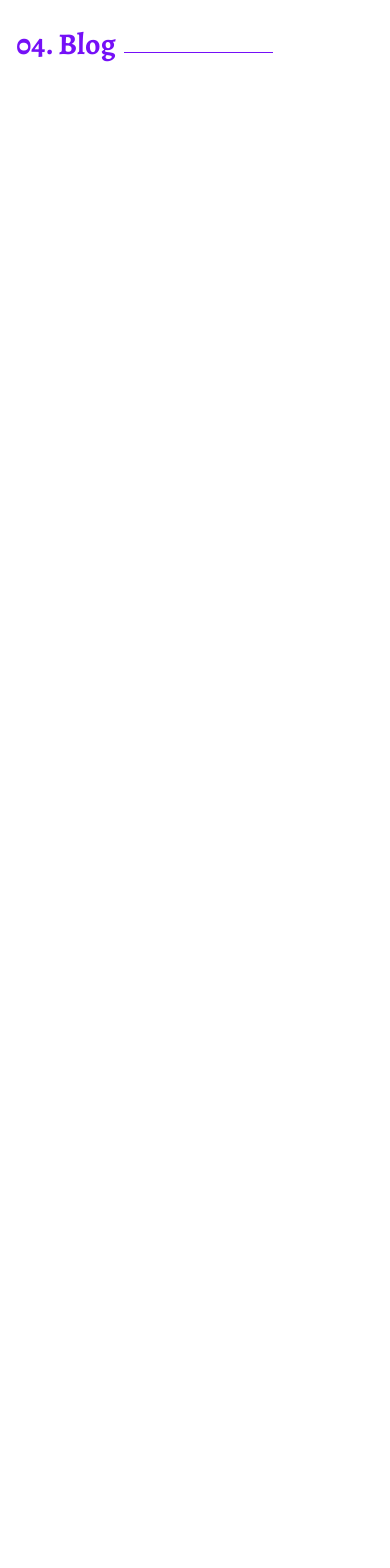
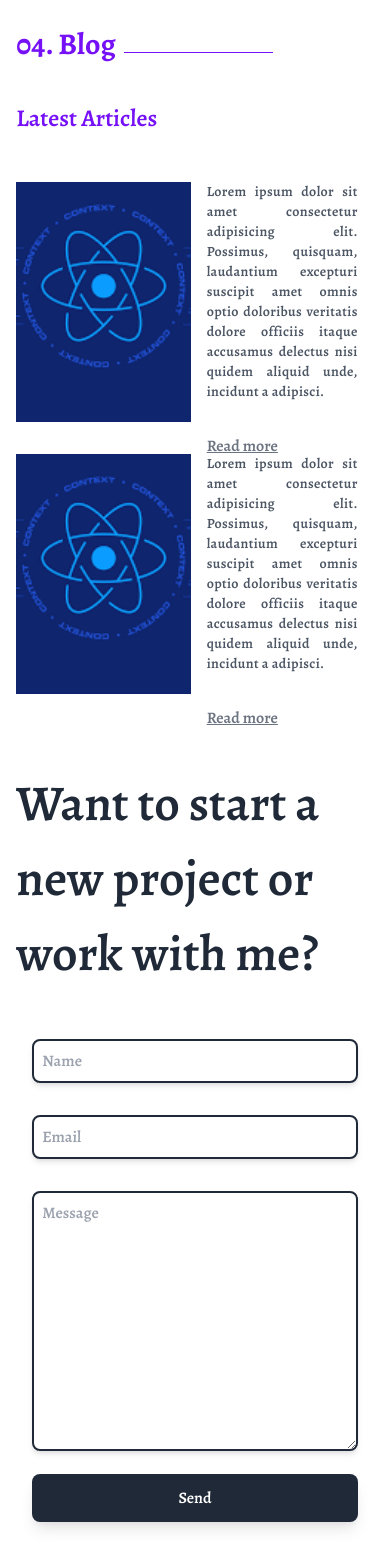
Before and after one commit to gfellah45/portfoliov2, a Next.js app: page / in a window 390 px wide. Shown: the part 3376-4944 px from the top of the page. Before the commit the page ends 3470 px from the top, so only its background shows below. Built offline with nearby package versions, Linux system fonts and the light colour scheme; a web font is replaced by a local one.

Commit message:
added contact me section

```diff
--- /dev/null
+++ b/src/components/Blog/ArticleCard.tsx
@@ -0,0 +1,36 @@
+import React from "react";
+import Image from "next/image";
+
+interface Props {}
+
+const ArticleCard = (props: Props) => {
+  return (
+    <>
+      <div>
+        <div className="relative flex my-4 ">
+          <div className="relative w-60 h-60">
+            <Image
+              src="/context.png"
+              alt="blog image"
+              layout="fill"
+              objectFit="cover"
+            />
+          </div>
+          <div className="px-4 w-60 h-60">
+            <div className="justify-center text-sm tracking-wide text-justify text-gray-600 dark:text-light-bg">
+              Lorem ipsum dolor sit amet consectetur adipisicing elit. Possimus,
+              quisquam, laudantium excepturi suscipit amet omnis optio doloribus
+              veritatis dolore officiis itaque accusamus delectus nisi quidem
+              aliquid unde, incidunt a adipisci.
+            </div>
+            <p className="my-8 text-gray-500 underline cursor-pointer dark:text-light-bg">
+              Read more
+            </p>
+          </div>
+        </div>
+      </div>
+    </>
+  );
+};
+
+export default ArticleCard;
--- a/src/components/Blog/Preview.tsx
+++ b/src/components/Blog/Preview.tsx
@@ -1,7 +1,11 @@
 import React, { FC } from "react";
+import { useInView } from "react-intersection-observer";
+import Image from "next/image";
+
+import { nameV, lineWidth } from "../Animations";
+import Container from "../../Container";
 import Heading from "../Elements/Heading";
-import { useInView } from "react-intersection-observer";
-import { nameV, lineWidth } from "../Animations";
+import ArticleCard from "./ArticleCard";
 
 interface Props {}
 
@@ -28,6 +32,18 @@ const Preview: FC = () => {
         bgLight="bg-light-bg2"
         bgDark="bg-dark-text1"
       />
+
+      <Container>
+        <div className="my-2 mb-8">
+          <div className="text-2xl text-light-bg2 dark:text-light-bg">
+            Latest Articles
+          </div>
+        </div>
+        <div className="flex flex-col md:flex-row">
+          <ArticleCard />
+          <ArticleCard />
+        </div>
+      </Container>
     </div>
   );
 };
--- /dev/null
+++ b/src/components/Contact/ContactForm.tsx
@@ -0,0 +1,47 @@
+import React from "react";
+import Container from "../../Container";
+
+interface Props {}
+
+const ContactForm = (props: Props) => {
+  return (
+    <Container>
+      <div className="flex flex-col flex-wrap w-full pb-12 my-10 md:flex-row ">
+        <div className="w-full md:w-6/12 py-4 font-medium text-gray-800 text-[50px] md:text-[100px] dark:text-light-bg">
+          Want to start a new project or work with me?
+        </div>
+        <div className="flex items-center justify-center w-full p-4 md:w-6/12">
+          <div className="w-full ml-auto mr-0 md:w-9/12 h-5/6">
+            <input
+              type="text"
+              name="name"
+              placeholder="Name"
+              className="w-full p-2 my-4 text-gray-700 border-2 border-gray-800 rounded-lg shadow-md outline-none placeholder-shown: placeholder-opacity-90"
+            />
+
+            <input
+              type="email"
+              name="name"
+              placeholder="Email"
+              className="w-full p-2 my-4 text-gray-700 border-2 border-gray-800 rounded-lg shadow-md outline-none placeholder-shown: placeholder-opacity-90"
+            />
+
+            <textarea
+              name="message"
+              cols={30}
+              rows={10}
+              placeholder="Message"
+              className="w-full p-2 my-4 text-gray-700 border-2 border-gray-800 rounded-lg shadow-md outline-none placeholder-shown: placeholder-opacity-90"
+            ></textarea>
+
+            <button className="w-full px-8 py-3 text-white bg-gray-800 rounded-lg shadow-lg">
+              Send
+            </button>
+          </div>
+        </div>
+      </div>
+    </Container>
+  );
+};
+
+export default ContactForm;
--- a/src/components/Experience/Tabs.tsx
+++ b/src/components/Experience/Tabs.tsx
@@ -28,7 +28,7 @@ const Tabs: FC = () => {
               );
             })}
           </Tab.List>
-          <Tab.Panels className="w-full mx-auto lg:w-10/12">
+          <Tab.Panels className="w-full mx-auto lg:w-8/12">
             {Object.values(experinces)
               .flat()
               .map((item: any, idx: number) => {
--- /dev/null
+++ b/src/components/Footer/index.tsx
@@ -0,0 +1,9 @@
+import React from "react";
+
+interface Props {}
+
+const index = (props: Props) => {
+  return <div>desing and build by me</div>;
+};
+
+export default index;
--- a/src/components/Landing.tsx
+++ b/src/components/Landing.tsx
@@ -7,6 +7,7 @@ import Experience from "./Experience/Experience";
 import { HeaderContext } from "../Context/Header";
 import FeaturedProjects from "./Projects/FeaturedProjects";
 import Preview from "./Blog/Preview";
+import ContactForm from "./Contact/ContactForm";
 
 const Landing: React.FC = () => {
   const [top, setTop] = useState(false);
@@ -74,6 +75,7 @@ const Landing: React.FC = () => {
 
       <FeaturedProjects />
       <Preview />
+      <ContactForm />
     </div>
   );
 };
```
Also changed, not shown: public/context.png (added).
